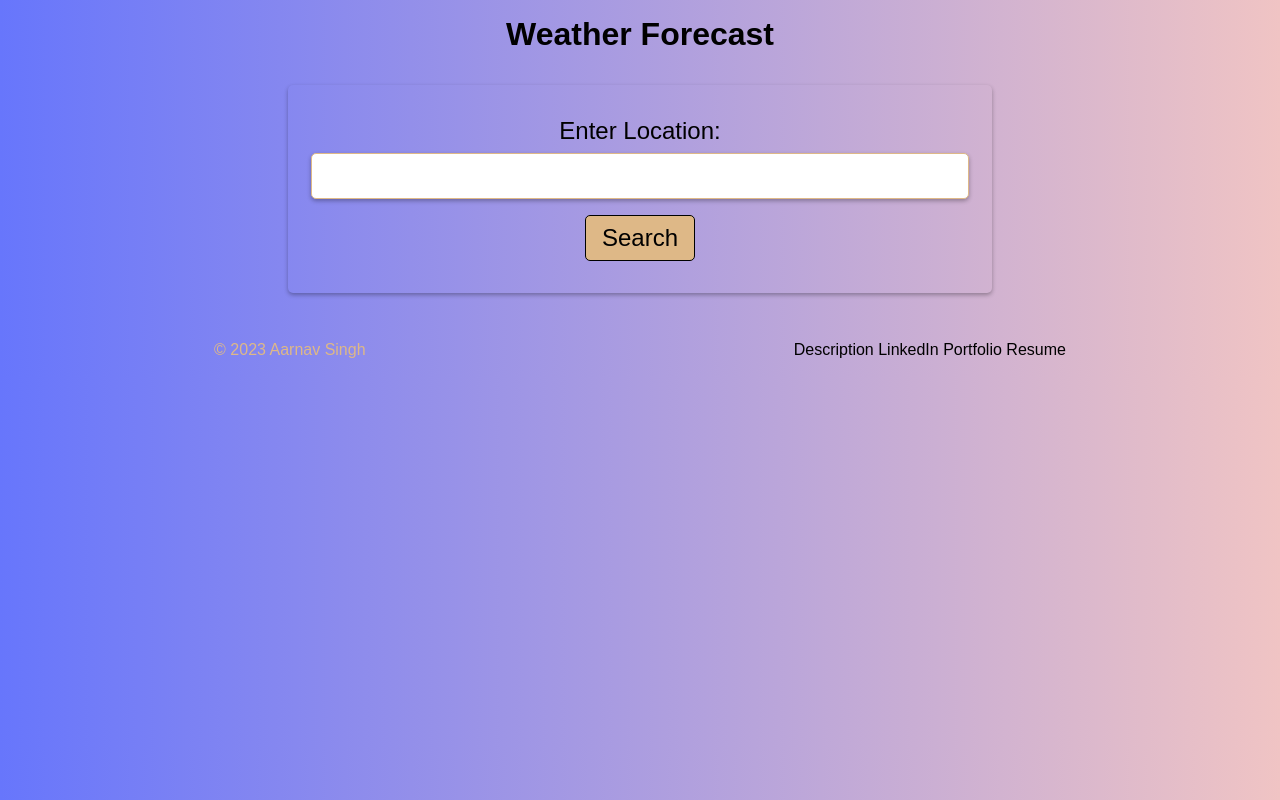
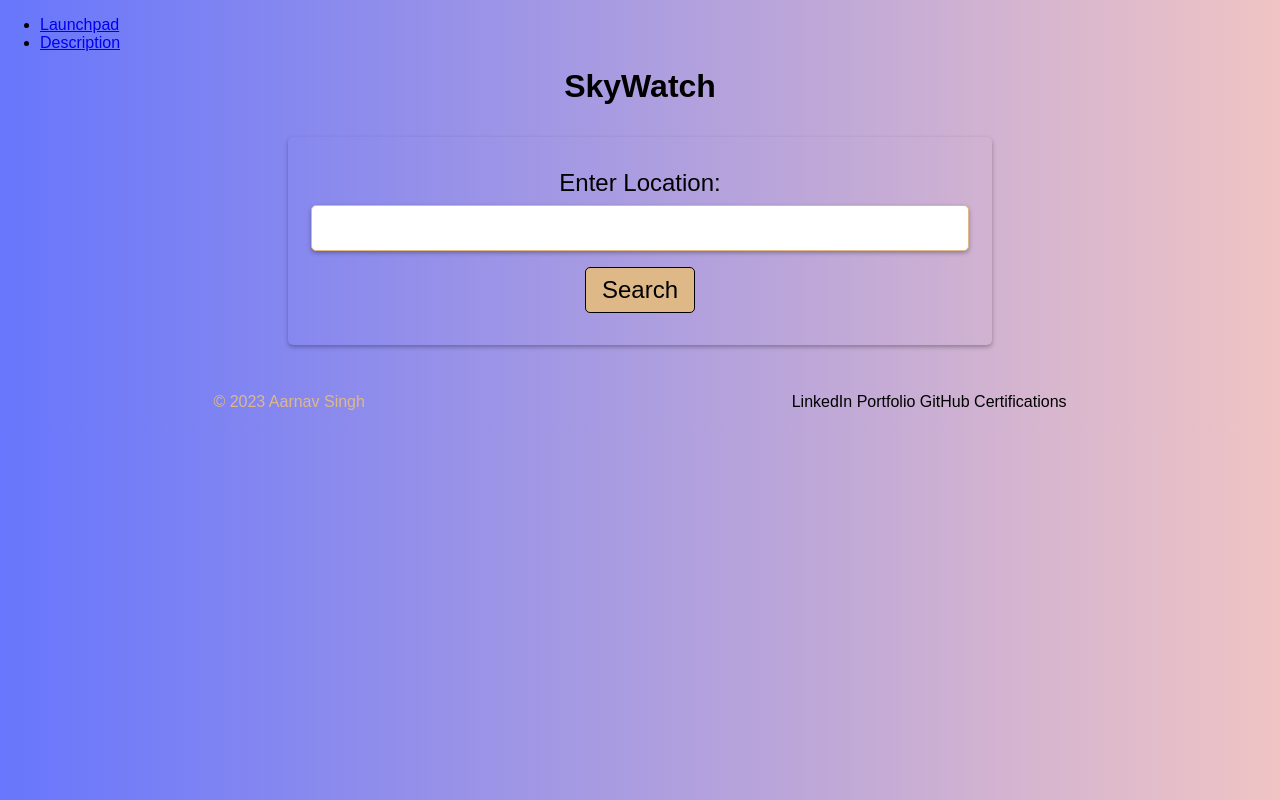
Before and after one commit to aarnav1729/weather-forecast, a plain HTML site: page index.html in a window 1280 px wide. Drawn offline with Linux system fonts and the light colour scheme.

Commit message:
Update index.html

```diff
--- a/index.html
+++ b/index.html
@@ -8,11 +8,19 @@
 
     <link rel="stylesheet" href="style.css">
 
-    <title>Weather Forecast</title>
+    <title>SkyWatch</title>
 </head>
 
 <body>
-    <h1>Weather Forecast</h1>
+
+    <nav>
+        <ul>
+            <li><a href="index.html">Launchpad</a></li>
+            <li><a href="exp.html">Description</a></li>
+        </ul>
+    </nav>
+
+    <h1>SkyWatch</h1>
 
     <form>
       <label for="location">Enter Location:</label>
@@ -25,10 +33,10 @@
     <footer>
         <p>&copy; 2023 Aarnav Singh</p>
         <nav>
-          <a href="https://github.com/aarnav1729/weather-forecast/blob/main/description.txt" target="_blank">Description</a>
           <a href="https://www.linkedin.com/in/aarnavsinghh" target="_blank">LinkedIn</a>
           <a href="https://aarnav1729.github.io/portfolio/" target="_blank">Portfolio</a>
-          <a href="https://cdn.shopify.com/s/files/1/0694/7792/5170/files/Aarnav_Singh.pdf?v=1673245805" target="_blank">Resume</a>
+          <a href="https://github.com/aarnav1729" target="_blank">GitHub</a>
+          <a href="https://cdn.shopify.com/s/files/1/0694/7792/5170/files/Aarnav_Singh.pdf?v=1673245805" target="_blank">Certifications</a>
         </nav>
     </footer>
 
```
